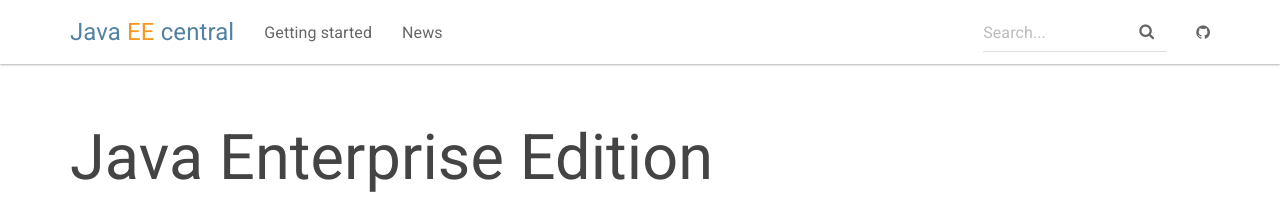
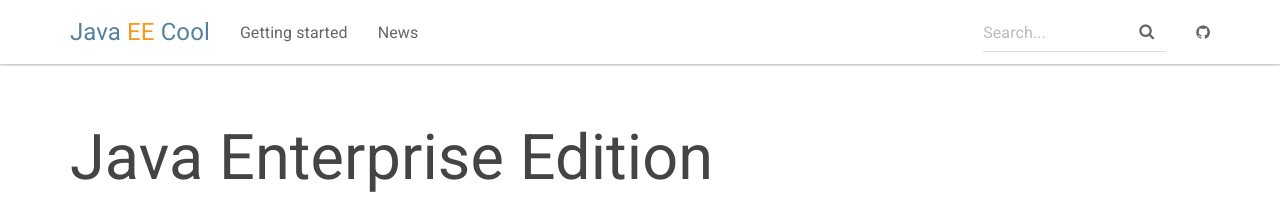
Before and after one commit to aksakalli/jekyll-doc-theme, a Jekyll site: the page built from index.html, in a window 1280 px wide. Shown: the top 212 px of the page. Built offline with Jekyll 4.4.1, drawn with Linux system fonts in a browser that asks for light colours; nearby versions of some CDN libraries.

Commit message:
Header changed to Java EE Cool

```diff
--- a/_includes/topnav.html
+++ b/_includes/topnav.html
@@ -10,7 +10,7 @@
             <a class="navbar-brand" href="{{ site.baseurl }}/">
                 <span><div style="color: #5382A1;  display: inline-block;">Java</div>
   <div style="color: #F89820;  display: inline-block;">EE</div>
-  <div style="color: #5382A1;  display: inline-block;">central</div></span>
+  <div style="color: #5382A1;  display: inline-block;">Cool</div></span>
             </a>
         </div>
         <div id="navbar" class="collapse navbar-collapse">
```
